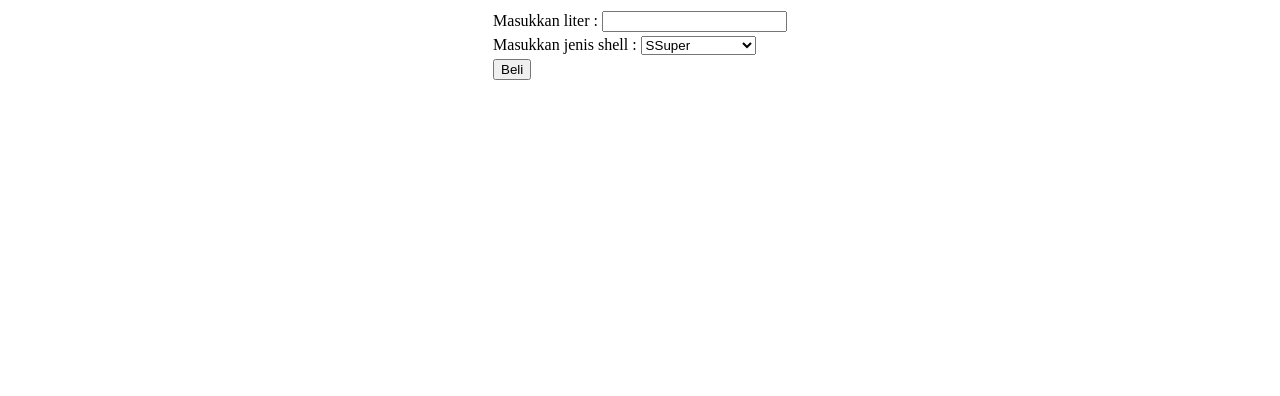
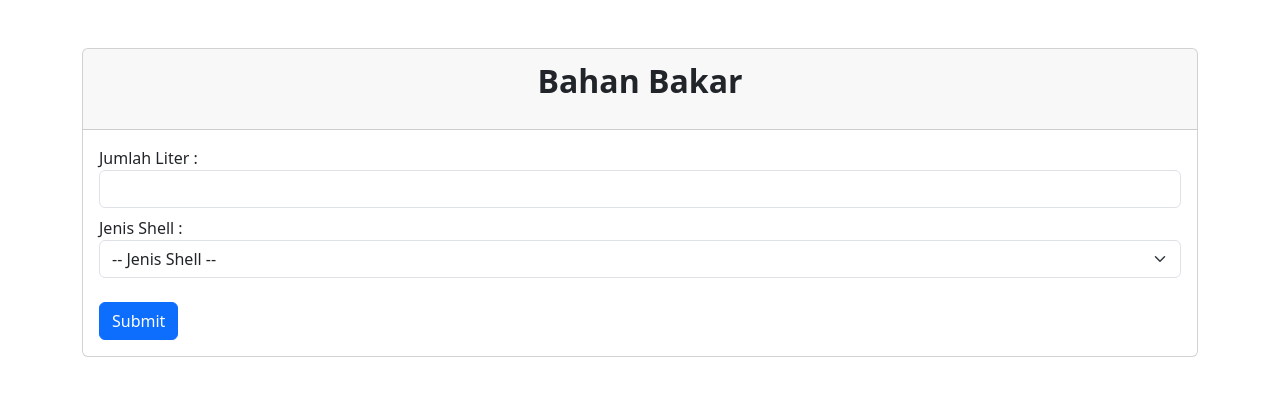
Before and after one commit to FikrieAkbarPratama/bahanBakar.github.io, a PHP site: page / in a window 1280 px wide. Shown: the top 396 px of the page. Run offline with PHP 8.4, Linux system fonts and the light colour scheme; some libraries are stand-ins or nearby versions.

Commit message:
first commit

```diff
--- a/index.php
+++ b/index.php
@@ -1,13 +1,12 @@
 <?php
 require "proses.php";
 
-if(isset($_POST['beli'])) {
+if(isset($_POST['submit'])) {
     $proses = new Beli();
     $proses->setHarga(15200, 16400, 18300, 17500);
     $proses->jenis = $_POST['jenis'];
     $proses->jumlah = $_POST['jumlah'];
     $proses->hargaBeli();
-    $proses->cetakPembelian();
 }
 ?>
 <!DOCTYPE html>
@@ -16,36 +15,39 @@ if(isset($_POST['beli'])) {
     <meta charset="UTF-8">
     <meta name="viewport" content="width=device-width, initial-scale=1.0">
     <title>Bahan Bakar</title>
+    <!-- fontAwesome -->
+    <script src="https://kit.fontawesome.com/7dfe115e0d.js" crossorigin="anonymous"></script>
+    <!-- BOOTSTRAP -->
+    <link href="https://cdn.jsdelivr.net/npm/bootstrap@5.3.3/dist/css/bootstrap.min.css" rel="stylesheet" integrity="sha384-QWTKZyjpPEjISv5WaRU9OFeRpok6YctnYmDr5pNlyT2bRjXh0JMhjY6hW+ALEwIH" crossorigin="anonymous">
+    <!-- googleFonts -->
 </head>
 <body>
-    <form action="" method="post">
-        <center>
-        <table>
-        <tr>
-            <td>
-                <label for="jumlah">Masukkan liter :</label>
-                <input type="number" name="jumlah" id="jumlah">
-            </td>
-        </tr>
-        <tr>
-            <td>
-                <label for="jenis">Masukkan jenis shell : </label>
-                <select name="jenis" id="jenis">
-                    <option disabled>--Pilih Shell--</option>
-                    <option value="SSuper">SSuper</option>
-                    <option value="SVPower">SVPower</option>
-                    <option value="SVPowerDiesel">SVPowerDiesel</option>
-                    <option value="SVPowerNitro">SVPowerNitro</option>
-                </select>
-            </td>
-        </tr>
-        <tr>
-            <td>
-                <button type="submit" name='beli'>Beli</button>
-            </td>
-        </tr>
-    </form>
-    </table>
-    </center>
+    <div class="container">
+        <div class="card mt-5">
+            <div class="card-header"><p class="fw-bold fs-2 text-center">Bahan Bakar</p></div>
+            <div class="card-body">
+              <form action="" method="post">
+                  <label for="jumlah">Jumlah Liter :</label>
+                  <input class="form-control mb-2" type="text" name="jumlah" id="jumlah" >
+                  <label for="jenis">Jenis Shell :</label>
+                  <select class="form-select mb-4" name="jenis" id="jenis">
+                      <option disabled selected>-- Jenis Shell --</option>
+                      <option value="SSuper">Shell Super</option>
+                      <option value="SVPower">Shell V-Power</option>
+                      <option value="SVPowerDiesel">Shell V-PowerDiesel</option>
+                      <option value="SVPowerNitro">Shell V-PowerNitro</option>
+                  </select>
+                  <button class="btn btn-primary" type="submit" name="submit">Submit</button>
+              </form>
+            </div>
+            <?php if(isset($_POST['submit'])) : ?>
+                <div class="card">
+                    <div class="card-body">
+                        <?= $proses->cetakPembelian(); ?>
+                    </div>
+                </div>
+            <?php endif; ?>
+        </div>
+    </div>
 </body>
 </html>
--- a/proses.php
+++ b/proses.php
@@ -38,11 +38,9 @@ class Beli extends Shell {
 
     public function cetakPembelian() {
         echo "<center>";
-        echo "<----------------------------------------------------------->" . "<br>";
         echo "Anda membeli bahan bakar minyak tipe ".$this->jenis . "<br>";
         echo "Dengan Jumlah : " . $this->jumlah  . "  Liter " . "<br>";
         echo "Total yang harus anda bayar Rp. " . number_format($this->hargaBeli(), 0, '', '.') . "<br>";
-        echo "<----------------------------------------------------------->" . "<br>";
         echo "</center>";
     }
 }
```
